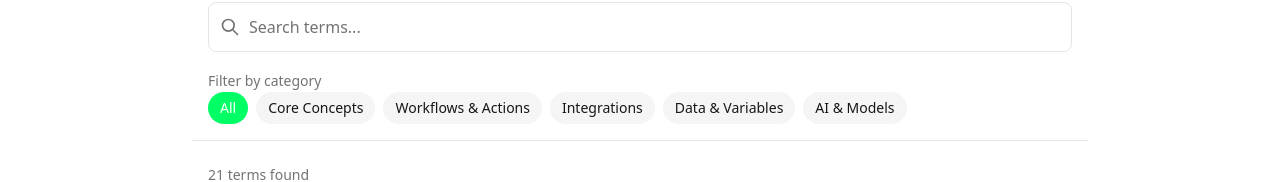
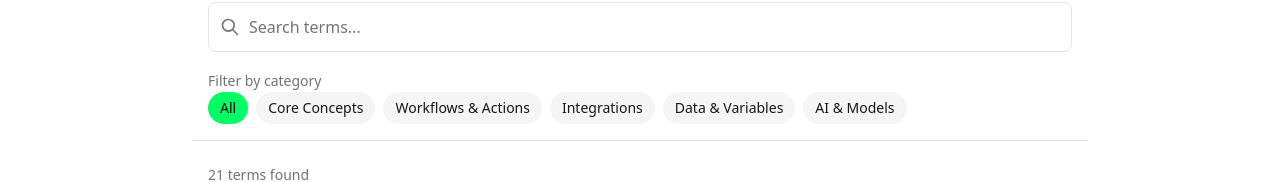
Before and after one commit to jessperate/AO-glossary, a Next.js app: page / in a window 1280 px wide. Shown: the part 99-281 px from the top of the page. Built offline with nearby package versions, Linux system fonts and the light colour scheme.

Commit message:
Change selected pill text to black for better contrast
Co-Authored-By: Claude Opus 4.5 <noreply@anthropic.com>

```diff
--- a/src/components/CategoryFilter.tsx
+++ b/src/components/CategoryFilter.tsx
@@ -19,7 +19,7 @@ export function CategoryFilter({
         onClick={() => onSelect(null)}
         className={`px-3 py-1.5 rounded-full text-sm font-medium transition-colors ${
           selected === null
-            ? 'bg-[var(--primary)] text-white'
+            ? 'bg-[var(--primary)] text-black'
             : 'bg-[var(--muted)] text-[var(--foreground)] hover:bg-[var(--border)]'
         }`}
       >
@@ -31,7 +31,7 @@ export function CategoryFilter({
           onClick={() => onSelect(category === selected ? null : category)}
           className={`px-3 py-1.5 rounded-full text-sm font-medium transition-colors ${
             selected === category
-              ? 'bg-[var(--primary)] text-white'
+              ? 'bg-[var(--primary)] text-black'
               : 'bg-[var(--muted)] text-[var(--foreground)] hover:bg-[var(--border)]'
           }`}
         >
```
